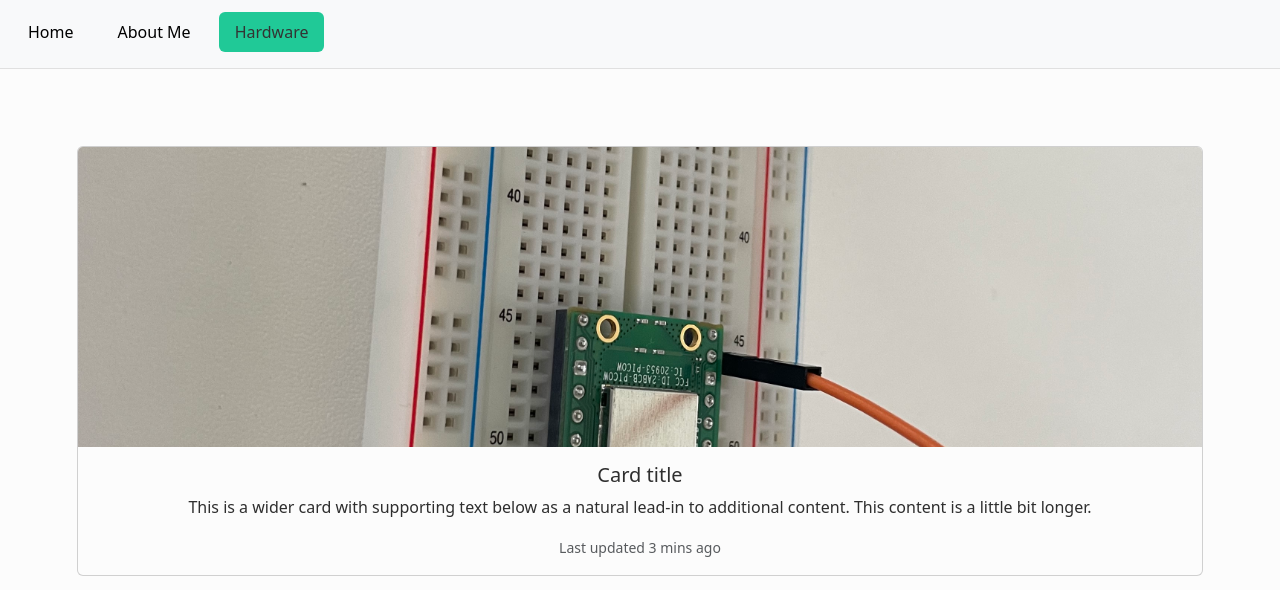
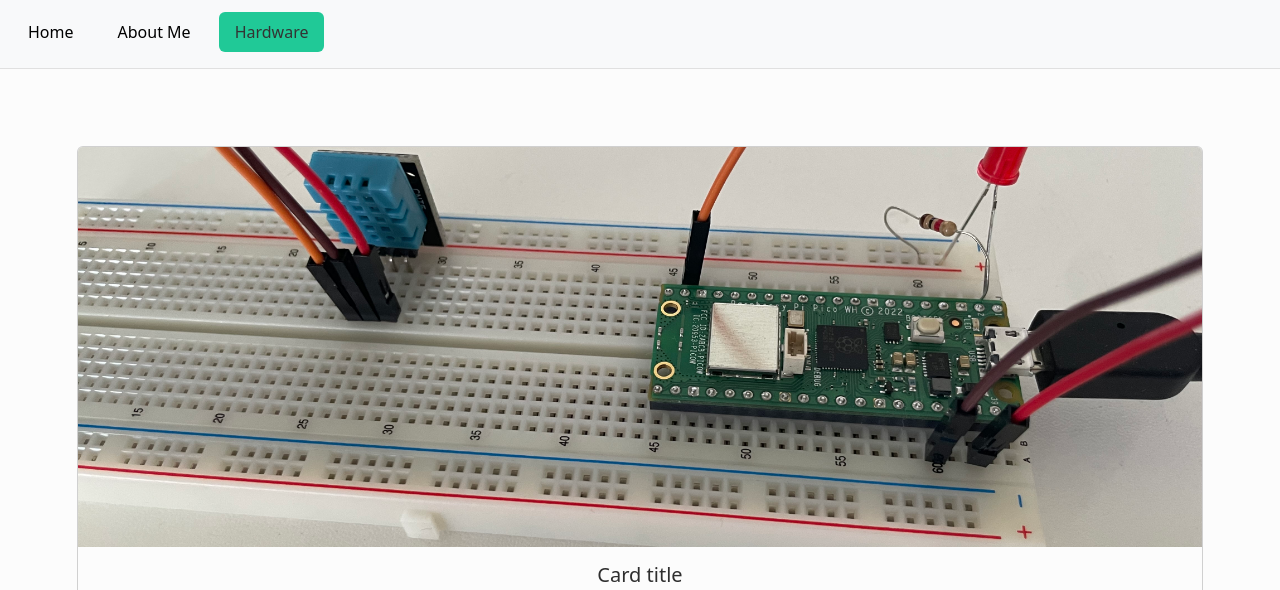
Before and after one commit to Oscar679/iot_project, a Flask app: page /hardware in a window 1280 px wide. Shown: the top 590 px of the page. Run offline with Flask 3, Linux system fonts and the light colour scheme.

```diff
--- a/templates/hardware.html
+++ b/templates/hardware.html
@@ -25,7 +25,7 @@
     </div>
     <div class="text-center" id="contentContainer">
         <div class="card mb-3">
-            <img class="card-img-top img-fluid" src="{{ url_for('static', filename='img/fullSetup.jpg') }}" style="max-height: 300px; object-fit: cover;" alt="Entire setup of raspberry pico WH">
+            <img class="card-img-top img-fluid" src="{{ url_for('static', filename='img/fullSetup.jpg') }}" style="max-height: 400px; object-fit: cover;" alt="Entire setup of raspberry pico WH">
             <div class="card-body">
                 <h5 class="card-title">Card title</h5>
                 <p class="card-text">This is a wider card with supporting text below as a natural lead-in to additional content. This content is a little bit longer.</p>
```
Also changed, not shown: static/img/fullSetup.jpg.
